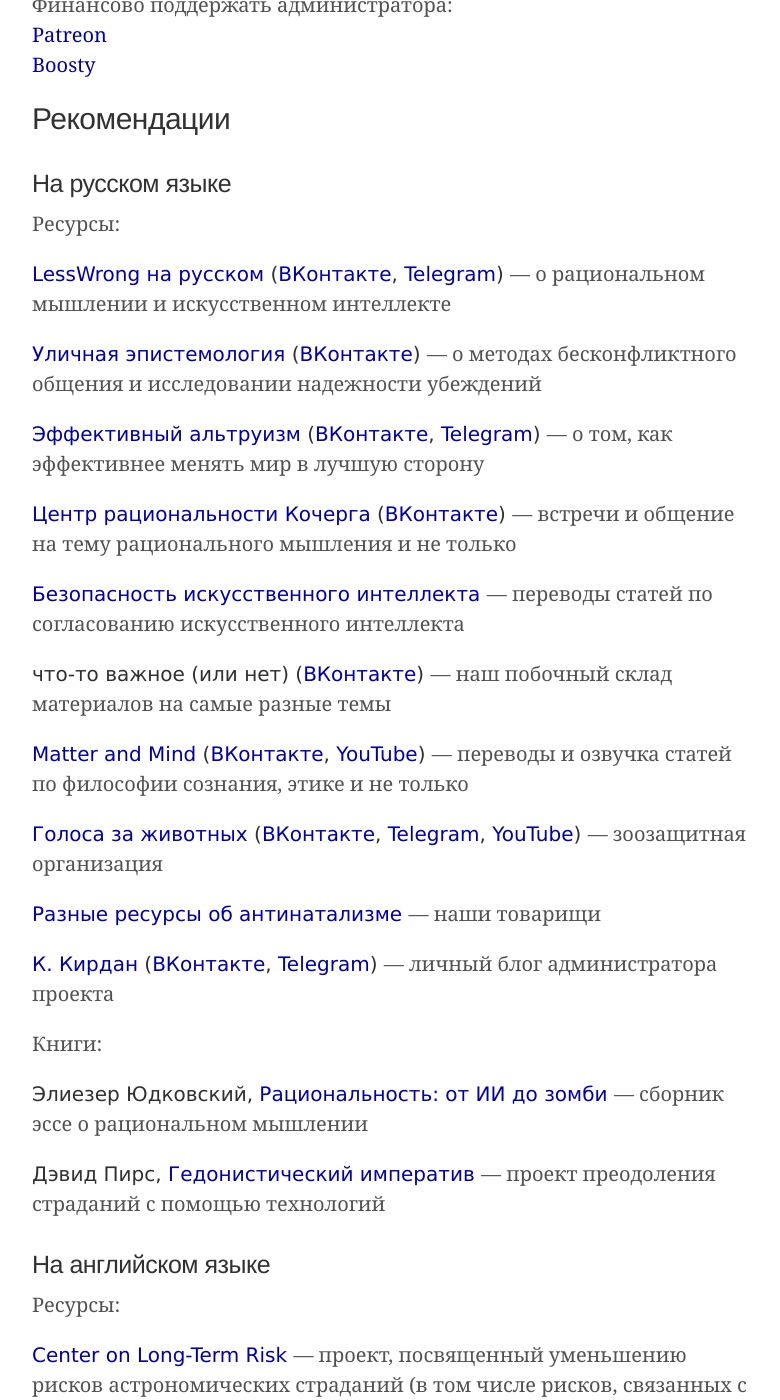
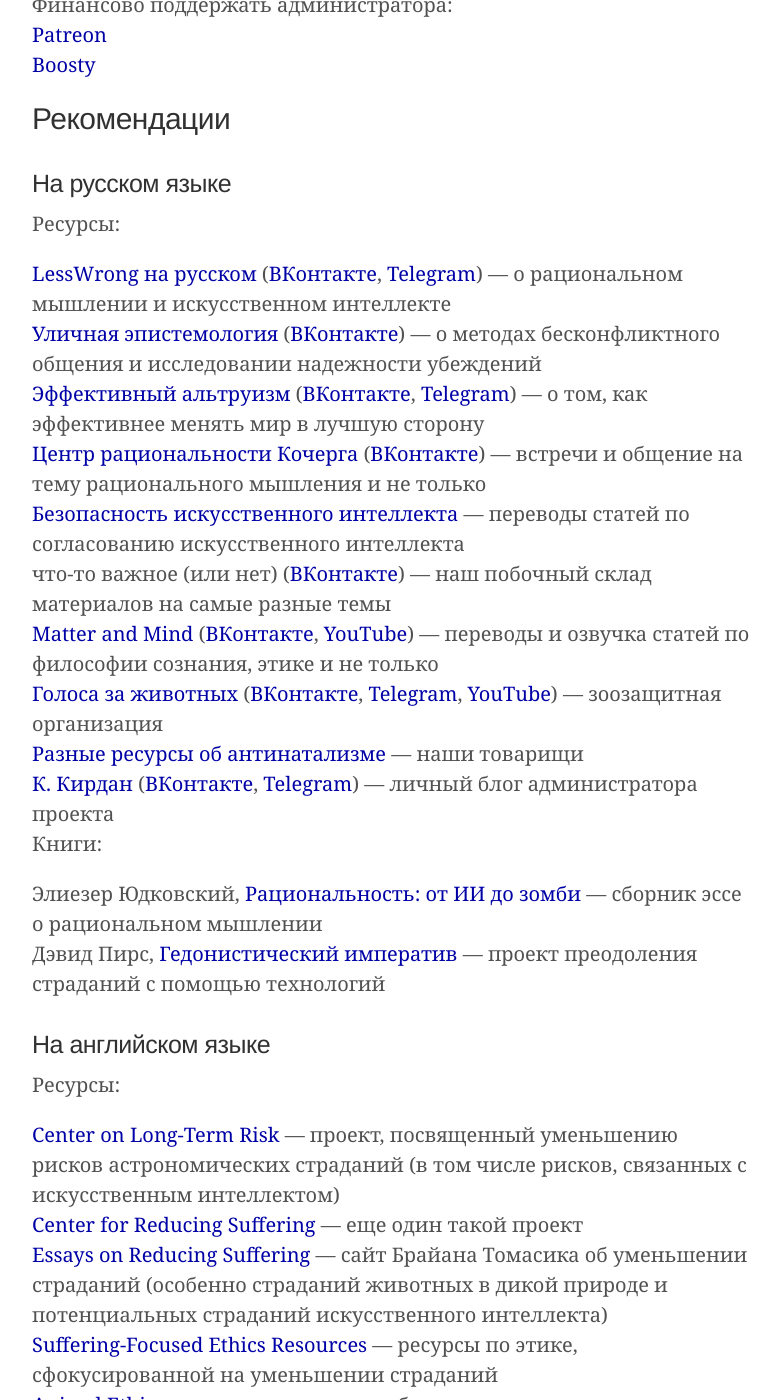
Before and after one commit to ReducingSuffering/reducingsuffering.github.io, a Jekyll site: the page built from links.md, in a window 1280 px wide and 1400 px high, scrolled down 402 px. Shown: the whole window, without its empty margins (248-1028 px from the left). Built offline with Jekyll 4.4.1, drawn with Linux system fonts in a browser that asks for light colours.

Commit message:
Update project-entry.html

```diff
--- a/_includes/project-entry.html
+++ b/_includes/project-entry.html
@@ -1,5 +1,4 @@
-<div class="post-entry">
-  <span class="post-title-colored">
+<div>
   {% if include.author %}
     {{ include.author }},
   {% endif %}
@@ -15,5 +14,5 @@
   {% elsif include.youtube %}
   (<a href="{{ include.youtube }}">YouTube</a>)
   {% endif %}
-  </span>{% if include.text %} — {{ include.text }}{% endif %}
+  {% if include.text %} — {{ include.text }}{% endif %}
 </div>
```
Lines whose indentation alone changed are shown as unchanged.
